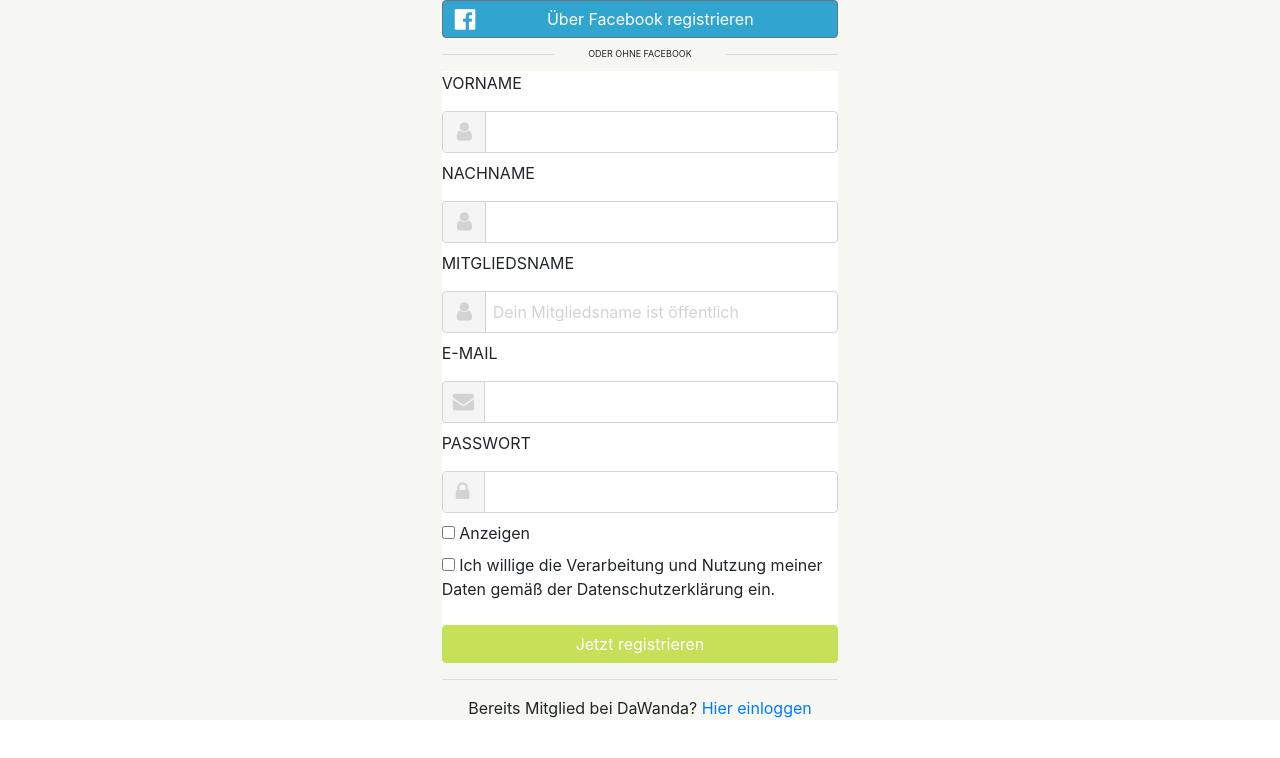
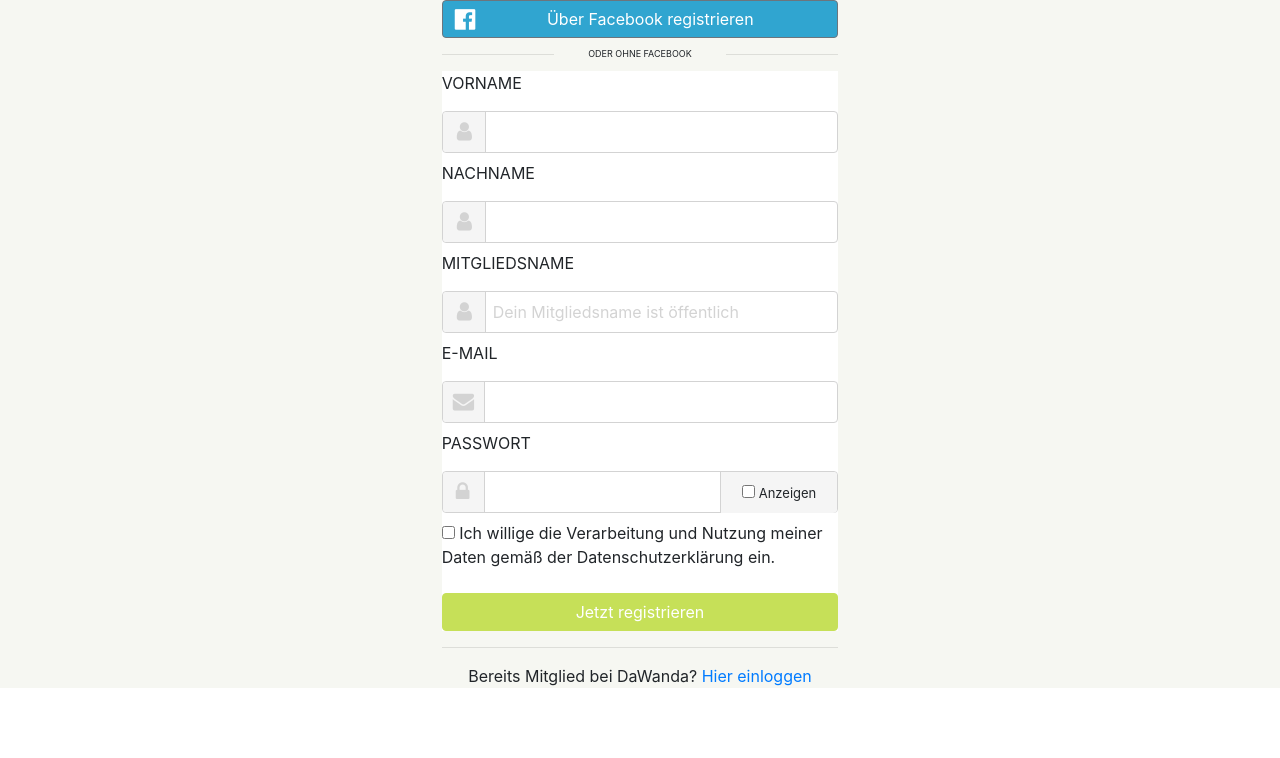
Before and after one commit to JBGoldberg/demo-angularforms, an Angular app: page / in a window 1280 px wide. Shown: the top 758 px of the page. Built offline with nearby package versions, Linux system fonts and the light colour scheme; what ng2-tooltip would draw is missing.

Commit message:
Adjust to have monoscpaced icons

```diff
--- a/src/app/registration-form/registration-form.component.css
+++ b/src/app/registration-form/registration-form.component.css
@@ -32,7 +32,19 @@
   padding: 12px 21px;
   color: WhiteSmoke;
   trasition: .5s;
+}
 
+.show-password {
+  position: absolute;
+  right: 1px;
+  top: 1px;
+  padding: 1px 21px;
+  background-color: WhiteSmoke;
+  trasition: .5s;
+  border-radius:  0 4px 4px 0;
+  border-left-color: lightgrey;
+  border-left-style: solid;
+  border-width: 1px;
 }
 .iconized-field input[type=text]:focus + i, input[type=password]:focus + i {
   color: lightblue;
--- a/src/app/registration-form/registration-form.component.html
+++ b/src/app/registration-form/registration-form.component.html
@@ -4,7 +4,7 @@
 
       <label for="firstNameField">VORNAME</label>
       <div class="iconized-field inconized iconized-field-solid">
-          <input type="text" class="form-control" formControlName="firstName">
+        <input id="firstNameField" type="text" class="form-control" formControlName="firstName">
         <i class="fa fa-user fa-lg fa-fw" aria-hidden="true" style="padding-left: 14px; padding-right: 28px;"></i>
       </div>
 
@@ -12,54 +12,51 @@
         muss ausgefüllt werden
       </div>
 
-      <label for="lastName">NACHNAME</label>
+      <label for="lastNameField">NACHNAME</label>
       <div class="iconized-field inconized iconized-field-solid">
-            <input type="text" class="form-control" formControlName="lastName">
+        <input id="lastNameField" type="text" class="form-control" formControlName="lastName">
         <i class="fa fa-user fa-lg fa-fw" aria-hidden="true" style="padding-left: 14px; padding-right: 28px;"></i>
       </div>
 
-      <label for="username">MITGLIEDSNAME</label>
+      <label for="usernameField">MITGLIEDSNAME</label>
       <div class="iconized-field inconized iconized-field-solid">
-          <input type="text" class="form-control" formControlName="username" placeholder="Dein Mitgliedsname ist öffentlich">
+        <input id="usernameField" type="text" class="form-control" formControlName="username" placeholder="Dein Mitgliedsname ist öffentlich">
         <i class="fa fa-user fa-lg fa-fw" aria-hidden="true" style="padding-left: 14px; padding-right: 28px;"></i>
       </div>
 
 
-      <label for="username">E-MAIL</label>
+      <label for="emailField">E-MAIL</label>
       <div class="iconized-field inconized iconized-field-solid">
-          <input type="text" class="form-control" formControlName="email">
+        <input id="emailField" type="text" class="form-control" formControlName="email">
         <i class="fa fa-envelope fa-lg fa-fw" aria-hidden="true" style="padding-left: 10px; padding-right: 31px;"></i>
+      </div>
+
+      <label for="passwordField">PASSWORT</label>
+      <div class="iconized-field inconized iconized-field-solid">
+        <input id="passwordField" type="text" class="form-control" formControlName="password" *ngIf="showPassword" style="padding-right: 125px">
+        <input id="passwordField" type="password" class="form-control" formControlName="password" *ngIf="!showPassword" style="padding-right: 125px">
+        <i class="fa fa-lock fa-lg fa-fw" aria-hidden="true" style="padding-left: 13px; padding-right: 28px;"></i>
+
+        <div class="show-password">
+          <label for="showPasswordField" style="padding-top: 11px;font-size: small;">
+          <input id="showPasswordField" type="checkbox" (change)="toggleShowPassword($event)">
+          Anzeigen
+          </label>
+        </div>
+
       </div>
 
 
 
-      <div class="">
-        <div class="">
 
-        </div>
 
-        <div class="">
-          <label for="password">PASSWORT</label>
-          <div class="iconized-field inconized iconized-field-solid">
-            <input type="text" class="form-control" formControlName="password" *ngIf="showPassword">
-            <input type="password" class="form-control" formControlName="password" *ngIf="!showPassword">
-              <i class="fa fa-lock fa-lg fa-fw" aria-hidden="true" style="padding-left: 13px; padding-right: 28px;"></i>
-          </div>
 
-        </div>
 
-        <div class="">
-          <label class="center-block">
-        <input type="checkbox" (change)="toggleShowPassword($event)">
-        Anzeigen
-      </label>
-        </div>
-      </div>
 
 
       <div class="checkbox">
         <label class="center-block">
-      <input type="checkbox" formControlName="termsAcceptance">
+      <input id="firstNameField" type="checkbox" formControlName="termsAcceptance">
       Ich willige die Verarbeitung und Nutzung meiner Daten gemäß der Datenschutzerklärung ein.
     </label>
       </div>
```
Lines whose indentation alone changed are shown as unchanged.
